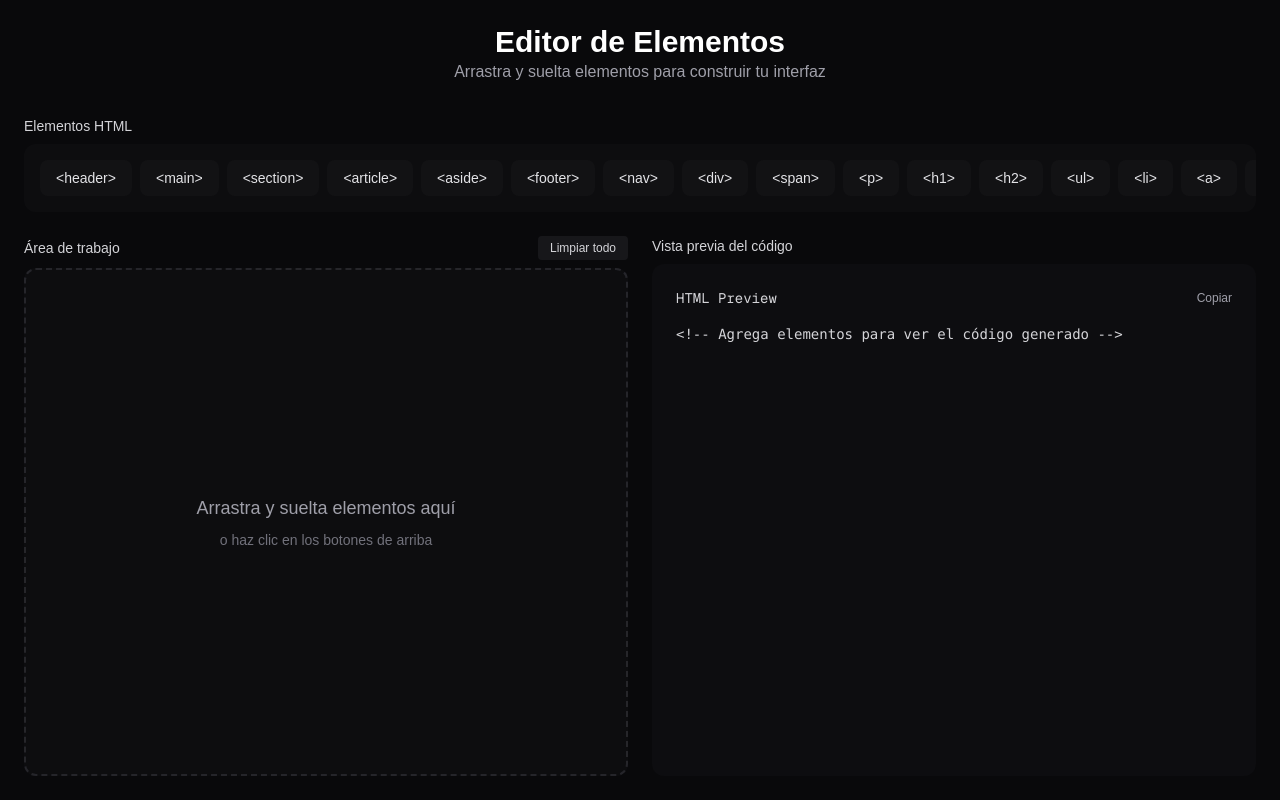
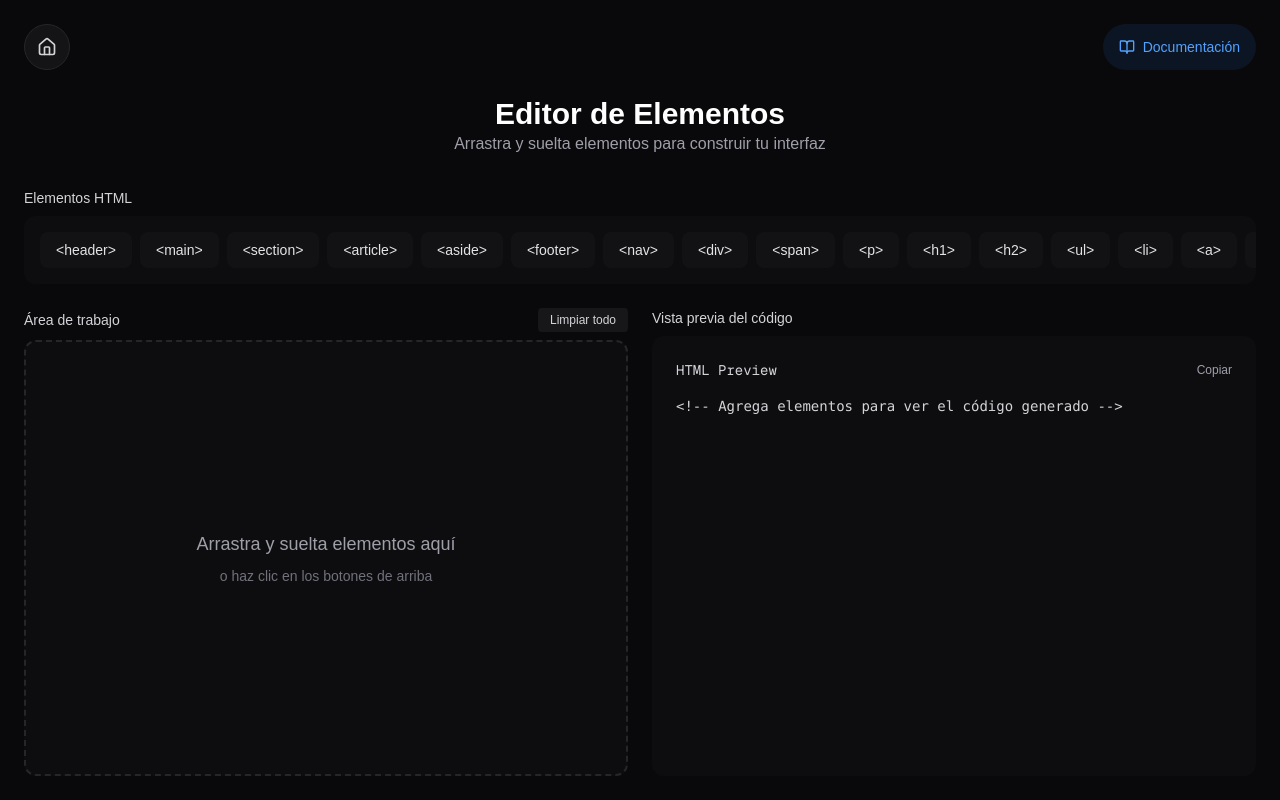
Before and after one commit to GRAMAPHENIA/el-palacio-dom, a Next.js app: page /el-palacio-dom in a window 1280 px wide. Built offline with nearby package versions, Linux system fonts and the light colour scheme.

Commit message:
feat: agregar enlaces de navegación al inicio y a la documentación en el editor

```diff
--- a/src/app/(routes)/el-palacio-dom/page.tsx
+++ b/src/app/(routes)/el-palacio-dom/page.tsx
@@ -1,5 +1,7 @@
 "use client";
 
+import { Home, BookOpen } from 'lucide-react';
+import Link from 'next/link';
 import Toolbar from "@/components/layout/Toolbar";
 import DropZone from "@/components/ui/DropZone";
 import CodeViewer from "@/components/ui/CodeViewer";
@@ -9,8 +11,24 @@ export default function ElPalacioDom() {
   const { clearStructure } = useBuilder();
 
   return (
-    <main className="h-screen flex flex-col bg-zinc-950">
-      <div className="container mx-auto p-6 flex-1 flex flex-col">
+    <main className="h-screen flex flex-col bg-zinc-950 relative">
+      <div className="fixed top-6 left-6 right-6 flex justify-between z-50">
+        <Link
+          href="/"
+          className="p-3 rounded-full bg-zinc-900/80 backdrop-blur-sm border border-zinc-800 text-zinc-300 hover:bg-zinc-800/80 hover:text-white transition-colors"
+          aria-label="Volver al inicio"
+        >
+          <Home className="w-5 h-5" />
+        </Link>
+        <Link
+          href="/documentacion"
+          className="flex items-center gap-2 px-4 py-2 rounded-full bg-blue-500/10 hover:bg-blue-500/20 text-blue-400 hover:text-blue-300 text-sm font-medium transition-colors"
+        >
+          <BookOpen className="w-4 h-4" />
+          Documentación
+        </Link>
+      </div>
+      <div className="container mx-auto p-6 pt-24 flex-1 flex flex-col">
         <header className="mb-8 text-center">
           <h1 className="text-3xl font-bold text-white">Editor de Elementos</h1>
           <p className="text-zinc-400">
```
